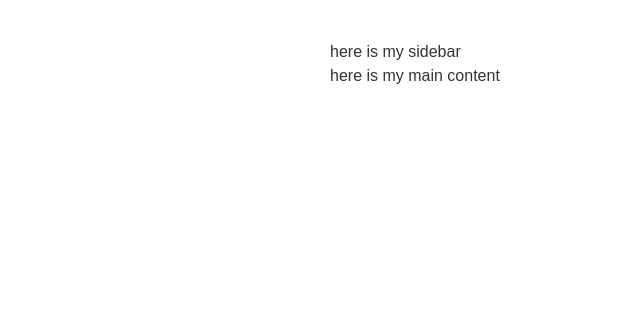
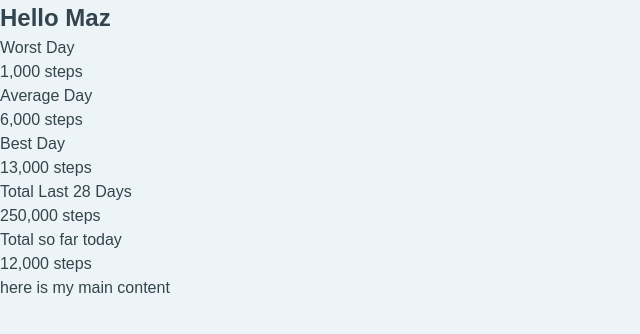
Before and after one commit to mbalandari/counter, a plain HTML site: page index.html in a window 1280 px wide. Shown: the whole page, without its empty margins (0-640 px from the left). Drawn offline with Linux system fonts and the light colour scheme.

Commit message:
add css base

```diff
--- /dev/null
+++ b/base.css
@@ -0,0 +1,48 @@
+/* http://meyerweb.com/eric/tools/css/reset/
+   v2.0 | 20110126
+   License: none (public domain)
+*/
+
+html, body, div, span, applet, object, iframe,
+h1, h2, h3, h4, h5, h6, p, blockquote, pre,
+a, abbr, acronym, address, big, cite, code,
+del, dfn, em, img, ins, kbd, q, s, samp,
+small, strike, strong, sub, sup, tt, var,
+b, u, i, center,
+dl, dt, dd, ol, ul, li,
+fieldset, form, label, legend,
+table, caption, tbody, tfoot, thead, tr, th, td,
+article, aside, canvas, details, embed,
+figure, figcaption, footer, header, hgroup,
+menu, nav, output, ruby, section, summary,
+time, mark, audio, video {
+	margin: 0;
+	padding: 0;
+	border: 0;
+	font-size: 100%;
+	font: inherit;
+	vertical-align: baseline;
+}
+/* HTML5 display-role reset for older browsers */
+article, aside, details, figcaption, figure,
+footer, header, hgroup, menu, nav, section {
+	display: block;
+}
+body {
+	line-height: 1;
+}
+ol, ul {
+	list-style: none;
+}
+blockquote, q {
+	quotes: none;
+}
+blockquote:before, blockquote:after,
+q:before, q:after {
+	content: '';
+	content: none;
+}
+table {
+	border-collapse: collapse;
+	border-spacing: 0;
+}
--- a/index.html
+++ b/index.html
@@ -5,13 +5,29 @@
     <meta charset="UTF-8">
     <meta http-equiv="X-UA-Compatible" content="IE=edge">
     <meta name="viewport" content="width=device-width, initial-scale=1.0">
+    <link rel="stylesheet" href="base.css">
     <link rel="stylesheet" href="style.css">
     <title>Counter</title>
 </head>
 
 <body>
     <nav>
-        here is my sidebar
+        <h1>Hello Maz</h1>
+
+        <h2>Worst Day</h2>
+        <p>1,000 steps</p>
+
+        <h2>Average Day</h2>
+        <p>6,000 steps</p>
+
+        <h2>Best Day</h2>
+        <p>13,000 steps</p>
+
+        <h2>Total Last 28 Days</h2>
+        <p>250,000 steps</p>
+
+        <h2>Total so far today</h2>
+        <p>12,000 steps</p>
     </nav>
 
     <main>
--- a/style.css
+++ b/style.css
@@ -1,12 +1,20 @@
+:root {
+    --background-main: #edf4f7;
+    --background-side: hsl(200, 37%, 97%);
+    --primary-blue: #32444d;
+    --secondary-blue: #b3c3cc;
+    --primary-orange: #ff6719;
+    --secondary-orange: #ffaa80;
+}
+
+
 body {
     font-family: Arial, Helvetica, sans-serif;
     font-size: 16px;
     line-height: 1.5;
 
-    background-color: #ffffff;
-    color: #333333;
-    margin: 40px auto 40px auto;
-    width: 620px;
+    background-color: var(--background-main);
+    color: var(--primary-blue);
 }
 
 h1 {
```
